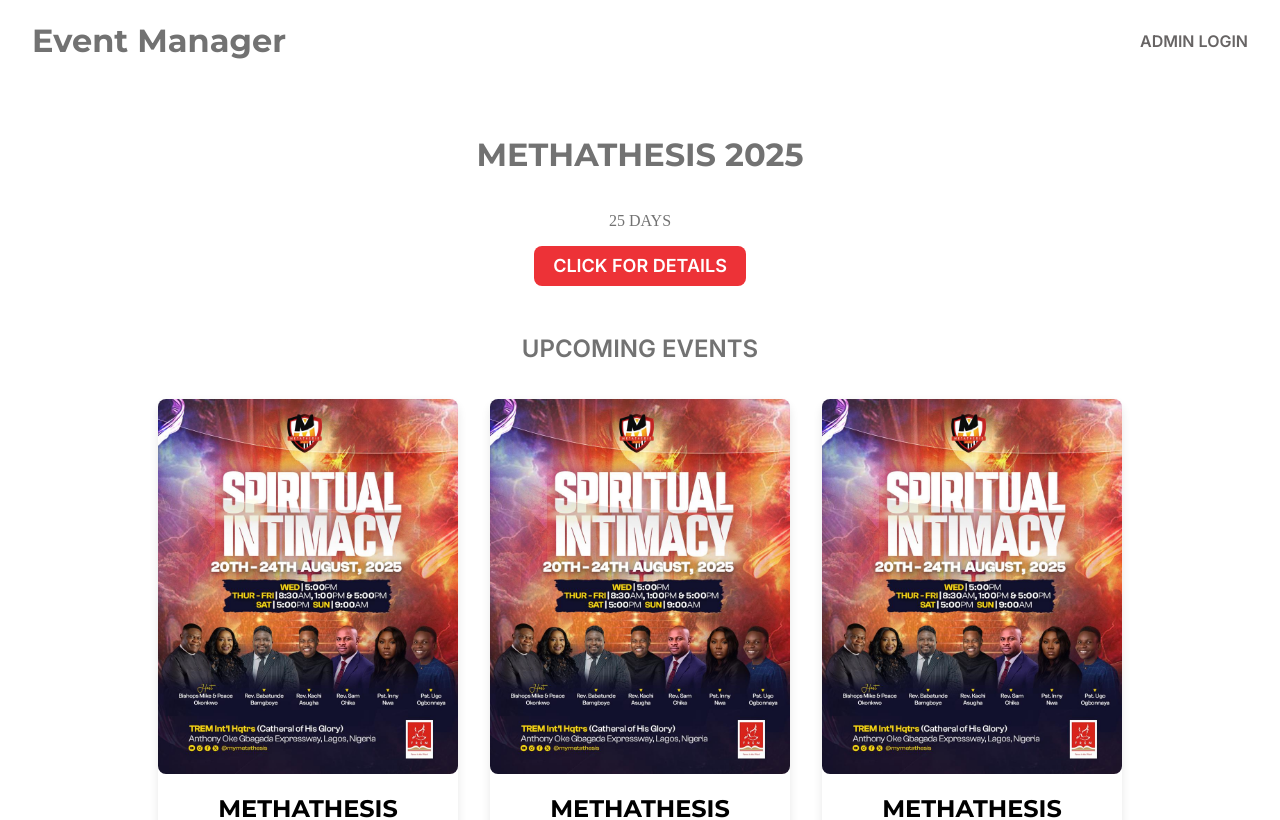
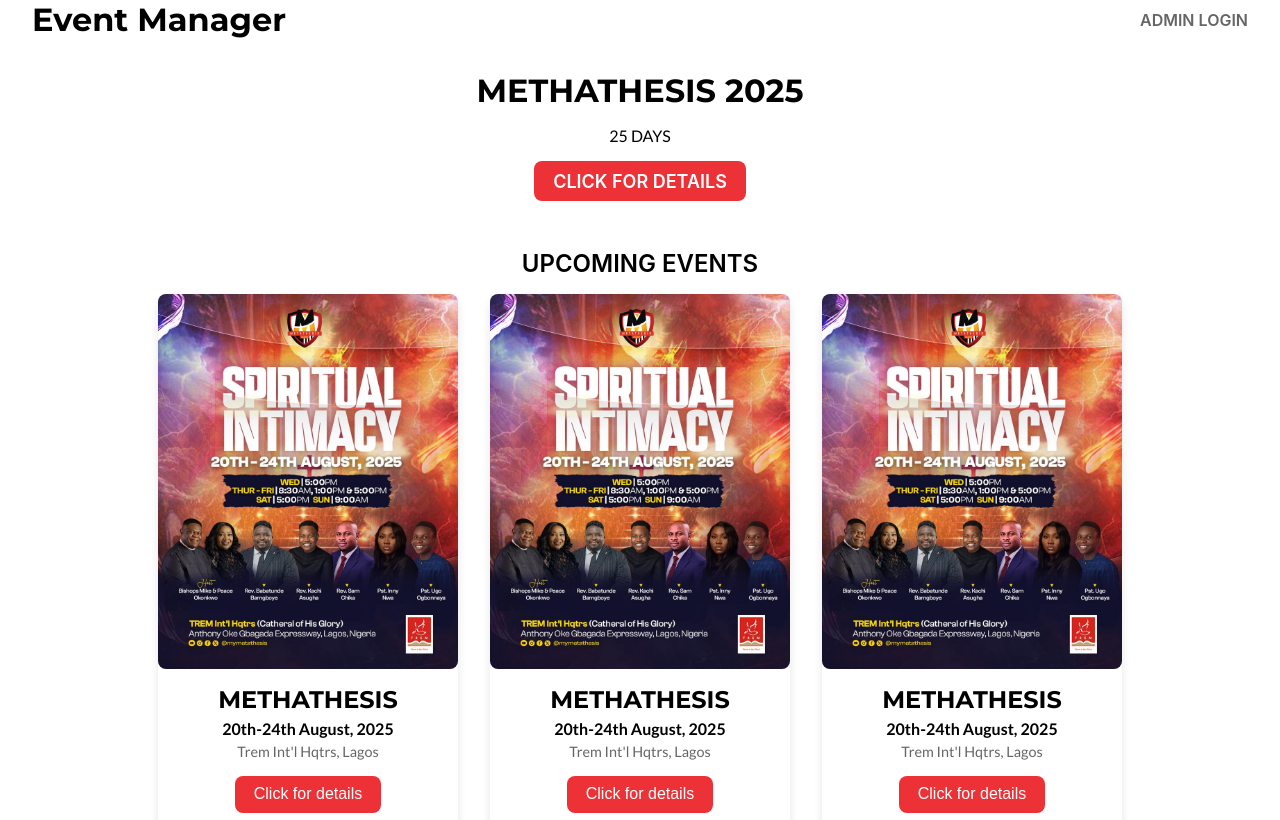
Before and after one commit to Dolapo-stack/event-app, a React (Vite) app: page / in a window 1280 px wide. Shown: the top 820 px of the page. Built offline with nearby package versions, Linux system fonts and the light colour scheme.

Commit message:
update event card

```diff
--- a/index.html
+++ b/index.html
@@ -6,8 +6,9 @@
     <title>My Church Event App</title>
     <link rel="preconnect" href="https://fonts.googleapis.com" />
     <link rel="preconnect" href="https://fonts.gstatic.com" crossorigin />
+    <!-- Google Fonts -->
     <link
-      href="https://fonts.googleapis.com/css2?family=Inter:wght@400;600&family=Montserrat:wght@700&display=swap"
+      href="https://fonts.googleapis.com/css2?family=Great+Vibes&family=Lato:wght@300;400;700&family=Montserrat:wght@400;600;700&display=swap"
       rel="stylesheet"
     />
   </head>
--- a/src/App.css
+++ b/src/App.css
@@ -33,6 +33,14 @@
   align-items: center;
 }
 
+.next_event h1 {
+  margin-bottom: 0.5em;
+}
+
+.next_event p {
+  margin-bottom: 1rem;
+}
+
 .event_list {
   /* padding: 2.5rem 0; */
 }
@@ -55,6 +63,10 @@
   padding: 1rem;
 }
 
+.event-card-list .date {
+  font-weight: bold;
+}
+
 .event {
   color: black;
   display: flex;
@@ -65,9 +77,22 @@
   box-shadow: 0 4px 10px rgba(0, 0, 0, 0.1); /* card shadow */
 }
 
+.event h2 {
+  margin-top: 1rem;
+}
+
+.event p {
+  margin-top: 0.3rem;
+}
+
 .event img {
   width: 100%;
   border-radius: 0.5rem;
+}
+
+.event .venue {
+  color: rgb(103, 100, 100);
+  font-size: 0.9rem;
 }
 
 .details_button {
@@ -79,5 +104,6 @@
   cursor: pointer;
   transition: all 0.2s ease-in-out;
   font-size: 1rem;
-  margin-bottom: 20px;
+  margin-bottom: 1.5rem;
+  margin-top: 1rem;
 }
--- a/src/components/EventCard.jsx
+++ b/src/components/EventCard.jsx
@@ -7,7 +7,7 @@
         <div className="event">
           <img src={Methathesis} alt="methathesis" />
           <h2 className="title"> METHATHESIS</h2>
-          <p className="date">20TH-24TH AUGUST, 2025</p>
+          <p className="date">20th-24th August, 2025</p>
           <p className="venue">Trem Int'l Hqtrs, Lagos</p>
           <input
             type="button"
@@ -19,7 +19,7 @@
         <div className="event">
           <img src={Methathesis} alt="methathesis" />
           <h2 className="title"> METHATHESIS</h2>
-          <p className="date">20TH-24TH AUGUST, 2025</p>
+          <p className="date">20th-24th August, 2025</p>
           <p className="venue">Trem Int'l Hqtrs, Lagos</p>
           <input
             type="button"
@@ -30,7 +30,7 @@
         <div className="event">
           <img src={Methathesis} alt="methathesis" />
           <h2 className="title"> METHATHESIS</h2>
-          <p className="date">20TH-24TH AUGUST, 2025</p>
+          <p className="date">20th-24th August, 2025</p>
           <p className="venue">Trem Int'l Hqtrs, Lagos</p>
           <input
             type="button"
--- a/src/index.css
+++ b/src/index.css
@@ -2,7 +2,14 @@
   box-sizing: border-box;
   margin: 0;
   padding: 0;
-  color: rgb(114, 114, 114);
+  font-family: "Lato", sans-serif;
+  font-weight: 400;
+}
+
+* {
+  margin: 0;
+  padding: 0;
+  box-sizing: border-box;
 }
 
 a {
@@ -15,3 +22,10 @@
   font-family: "Montserrat", sans-serif;
   font-weight: 700;
 }
+
+.accent {
+  font-family: "Great Vibes", cursive;
+  font-size: 1.5rem;
+  display: block;
+  margin: 0.5em 0;
+}
```
